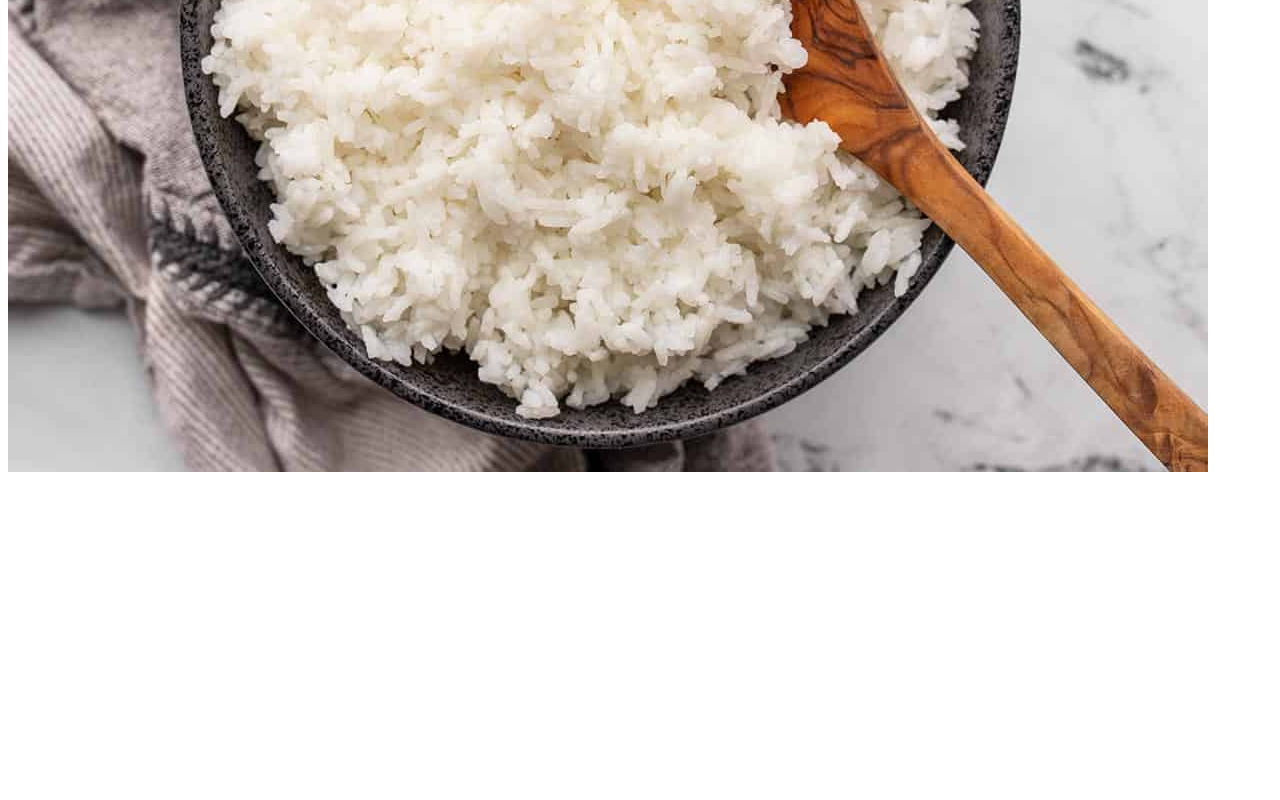
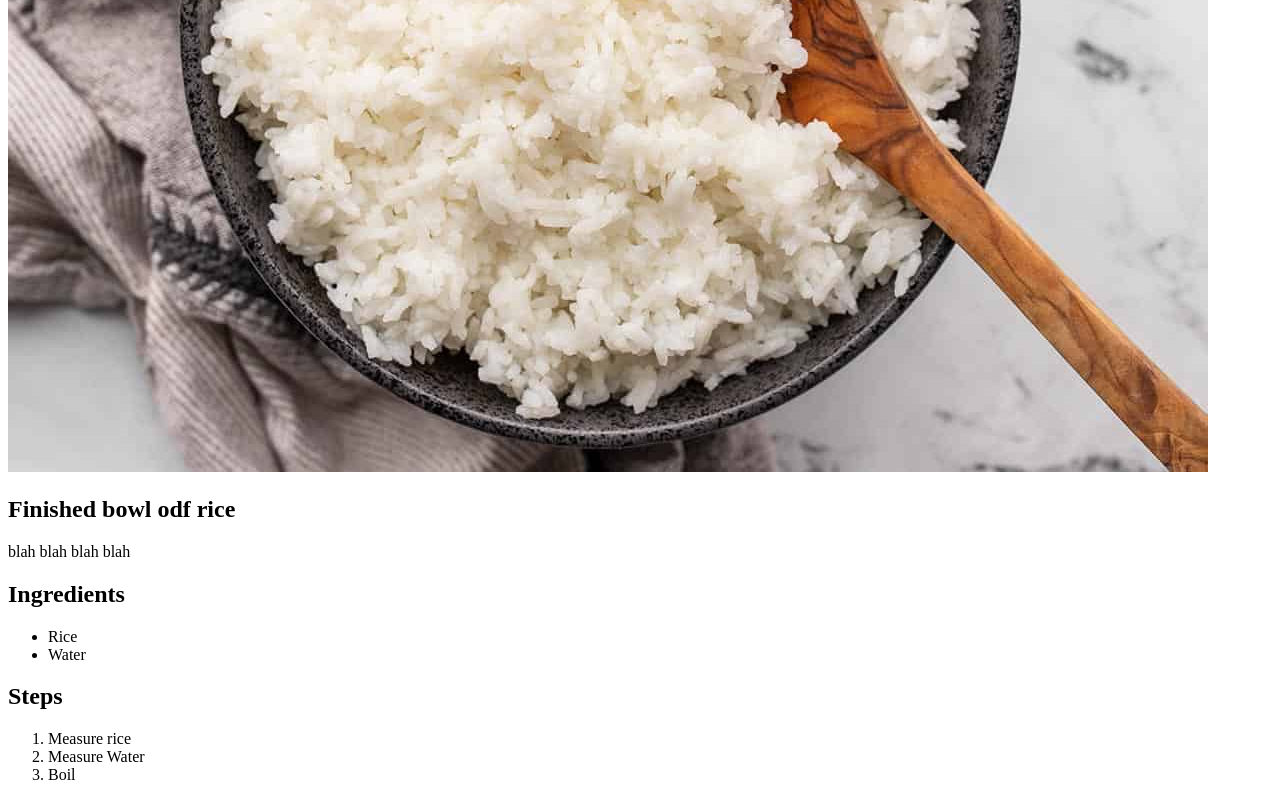
Before and after one commit to zigman94/odin-recipes, a plain HTML site: page rice.html in a window 1280 px wide. Shown: the part 508-1308 px from the top of the page. Before the commit the page ends 992 px from the top, so only its background shows below. Drawn offline with Linux system fonts and the light colour scheme.

Commit message:
finished recipes site

```diff
--- a/rice.html
+++ b/rice.html
@@ -9,5 +9,18 @@
 <body>
     <h1>Rice</h1>
     <img src="./images/rice.jpg">
+    <h2>Finished bowl odf rice</h2>
+    <p>blah blah blah blah</p>
+    <h2>Ingredients</h2>
+    <ul>
+        <li>Rice</li>
+        <li>Water</li>
+    </ul>
+    <h2>Steps</h2>
+    <ol>
+        <li>Measure rice</li>
+        <li>Measure Water</li>
+        <li>Boil</li>
+    </ol>
 </body>
 </html>
```
Also changed, not shown: index.html (+1 -1 lines).
